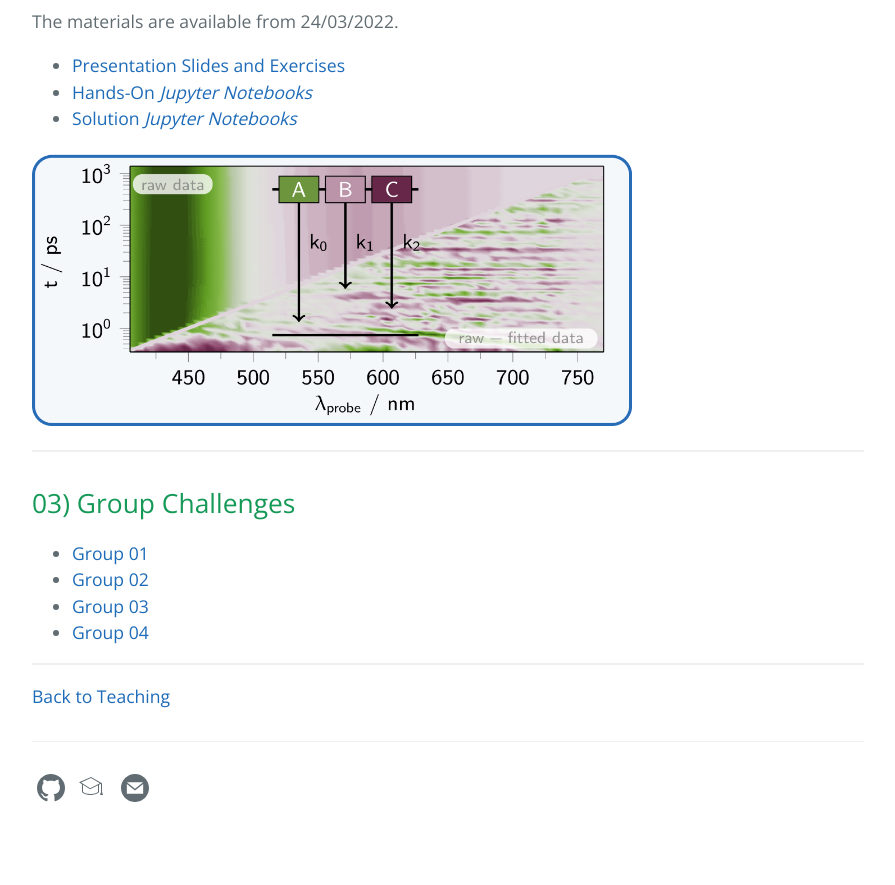
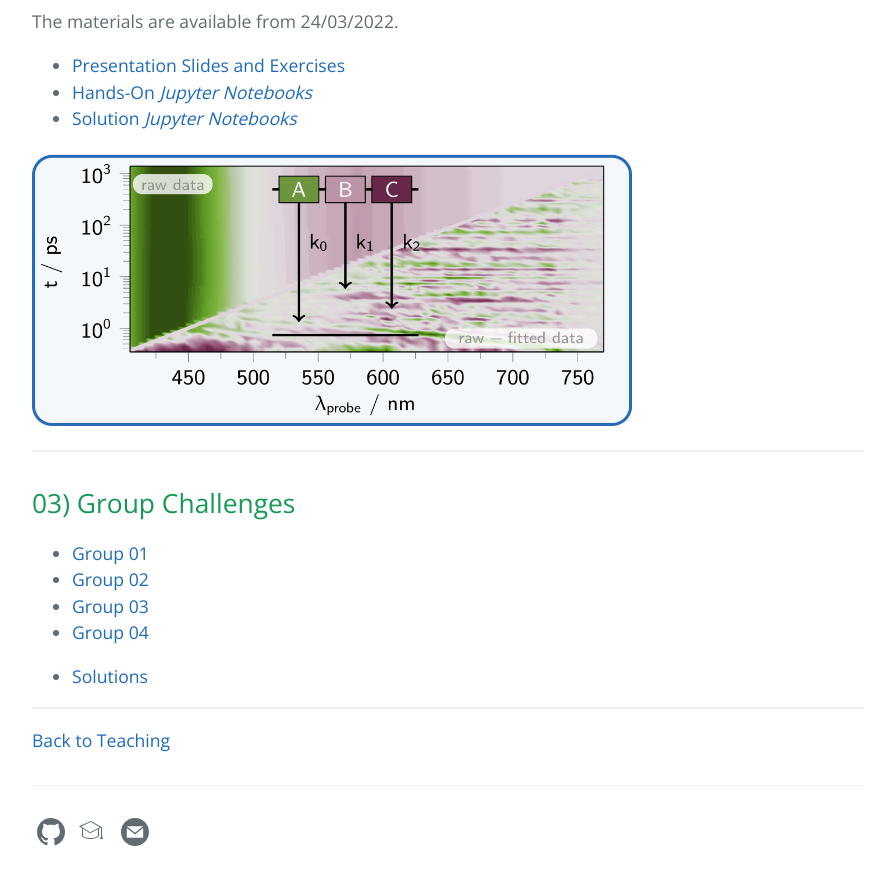
Before and after one commit to carolin-m/carolin-m.github.io, a Jekyll site: the page built from KiMoPack_tutorial.md, in a window 1280 px wide and 900 px high, scrolled down 1149 px. Shown: the top 885 px of the window, without its empty margins (192-1087 px from the left). Built offline with Jekyll 4.4.1, drawn with Linux system fonts in a browser that asks for light colours; before the commit the page ends 2005 px from its top, so only the background shows below that.

Commit message:
Update KiMoPack_tutorial.md

```diff
--- a/KiMoPack_tutorial.md
+++ b/KiMoPack_tutorial.md
@@ -39,10 +39,12 @@
 _____
 ## 03) Group Challenges
 
-- [Group 01]( )
-- [Group 02]( )
-- [Group 03]( )
-- [Group 04]( )
+- [Group 01](./docs/KiMoPack/Group01.zip)
+- [Group 02](./docs/KiMoPack/Group02.zip)
+- [Group 03](./docs/KiMoPack/Group03.zip)
+- [Group 04](./docs/KiMoPack/Group04.zip)
+
+- [Solutions](./docs/KiMoPack/Solutions_Group-Challenges.zip)
 
 _____
 
```
